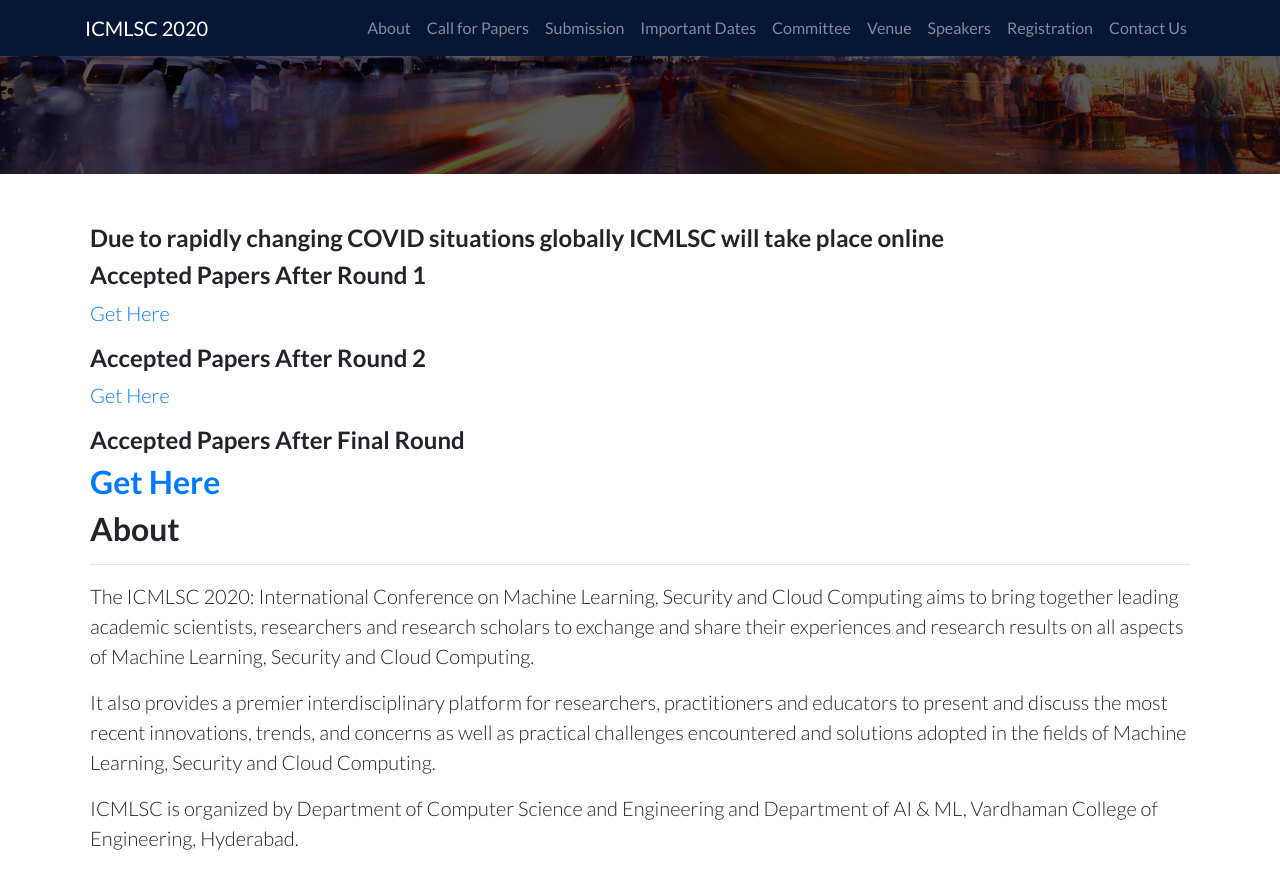
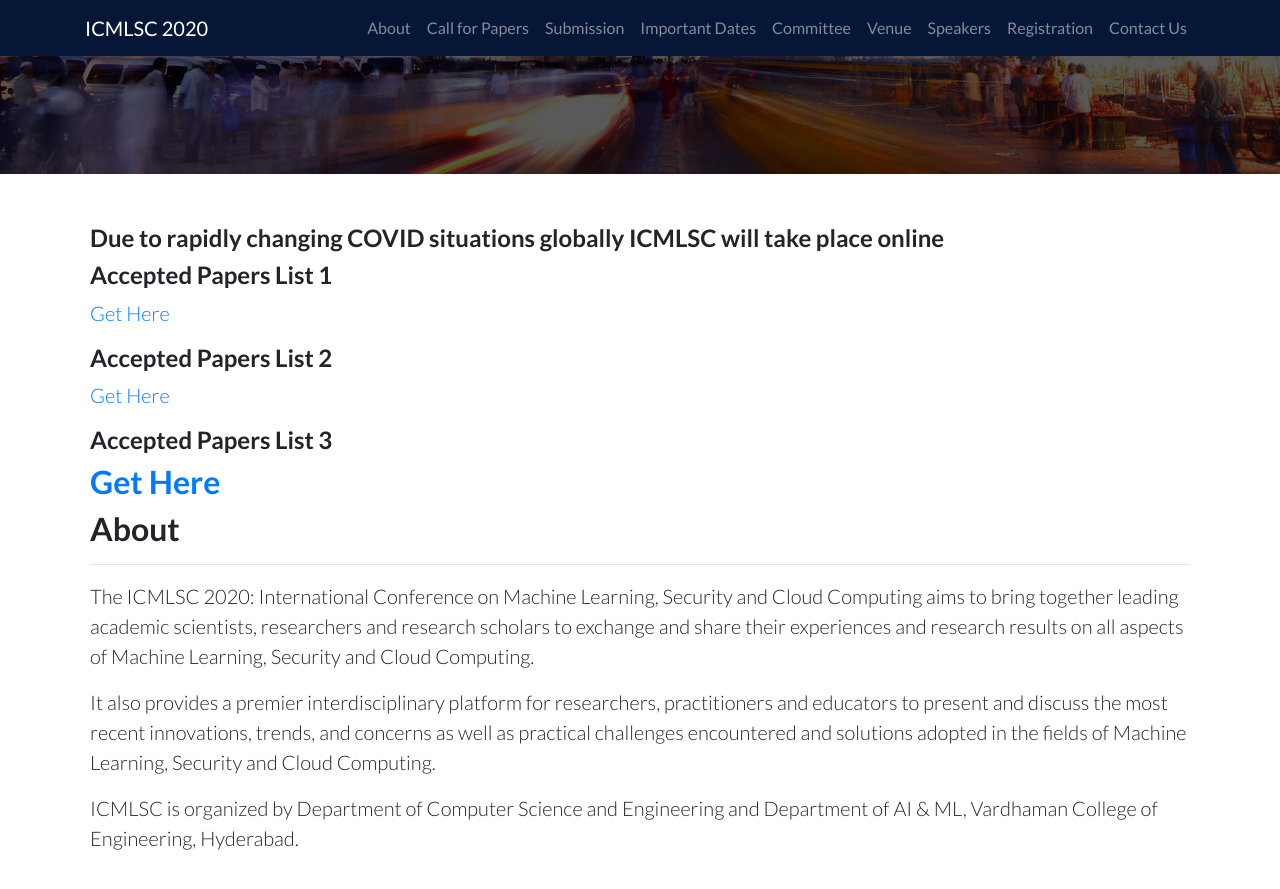
Before and after one commit to ieeevardhaman/icmlsc-website, a Jekyll site: the page built from pages/about.md, in a window 1280 px wide and 900 px high, scrolled down 482 px. Shown: the top 889 px of the window. Built offline with Jekyll 4.4.1, drawn with Linux system fonts in a browser that asks for light colours.

Commit message:
Update about.md

```diff
--- a/pages/about.md
+++ b/pages/about.md
@@ -4,15 +4,15 @@ permalink: /
 ---
 #### Due to rapidly changing COVID situations globally ICMLSC will take place online
 
-#### Accepted Papers After Round 1
+#### Accepted Papers List 1
 
 [Get Here](doc/accepted papers round -1.pdf)
 
-#### Accepted Papers After Round 2
+#### Accepted Papers List 2
 
 [Get Here](doc/Round 2accepted papers.pdf)
 
-#### Accepted Papers After Final Round
+#### Accepted Papers List 3
 
 [Get Here](doc/final list (1).pdf)
 ---
```
